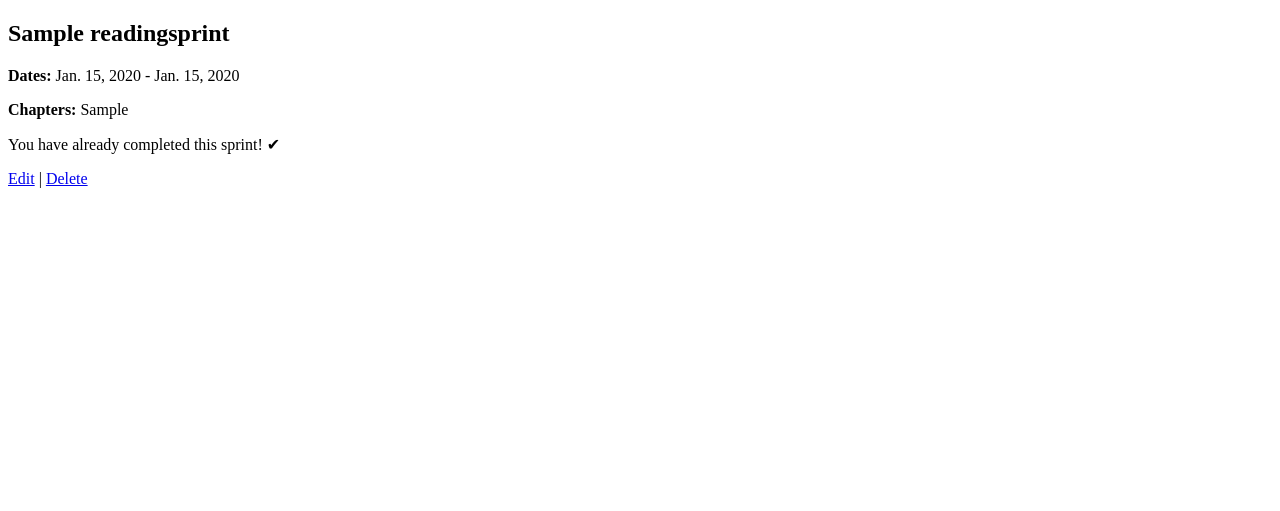
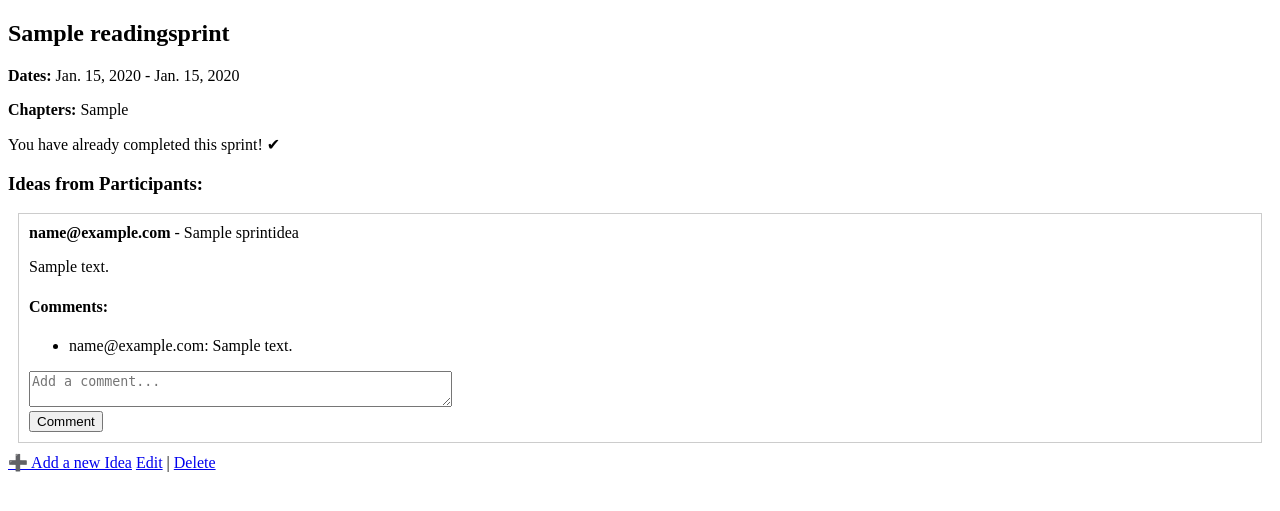
Before and after one commit to charmheroku/youth-portal, a Django app: page /books/sprint/1/ in a window 1280 px wide. Shown: the top 511 px of the page. Run offline with Django 5.2, Linux system fonts and the light colour scheme; a user stored in the database is signed in; tables that the repository leaves empty hold one stand-in row (values such as "Sample post").

Commit message:
feat(templates): add templates for SprintIdea and IdeaDiscussion

```diff
--- a/templates/books/sprint_detail.html
+++ b/templates/books/sprint_detail.html
@@ -9,6 +9,36 @@
     <p>You have already completed this sprint! ✔</p>
   {% endif %}
 {% endif %}
+<h3>Ideas from Participants:</h3>
+
+{% if sprint.ideas.all %}
+  {% for idea in sprint.ideas.all %}
+    <div style="border:1px solid #ccc; margin:10px; padding:10px;">
+      <strong>{{ idea.user.email }}</strong> - {{ idea.title }}
+      <p>{{ idea.content }}</p>
+      <h4>Comments:</h4>
+      <ul>
+        {% for comment in idea.comments.all %}
+          <li>{{ comment.user.email }}: {{ comment.comment }}</li>
+        {% empty %}
+          <li>No comments yet.</li>
+        {% endfor %}
+      </ul>
+      <form method="post" action="{% url 'books:idea_comment_add' idea.id %}">
+        {% csrf_token %}
+        <textarea name="comment" rows="2" cols="50" placeholder="Add a comment..."></textarea>
+        <br>
+        <button type="submit">Comment</button>
+      </form>
+    </div>
+  {% endfor %}
+{% else %}
+  <p>No ideas yet.</p>
+{% endif %}
+
+{% if request.user in sprint.group.participants.all %}
+  <a href="{% url 'books:idea_add' sprint.id %}">➕ Add a new Idea</a>
+{% endif %}
 
 {% if request.user.is_staff %}
   <a href="{% url 'books:sprint_update' sprint.id %}">Edit</a> |
```
Also changed, not shown: templates/books/idea_form.html (added, +10 -0 lines).
